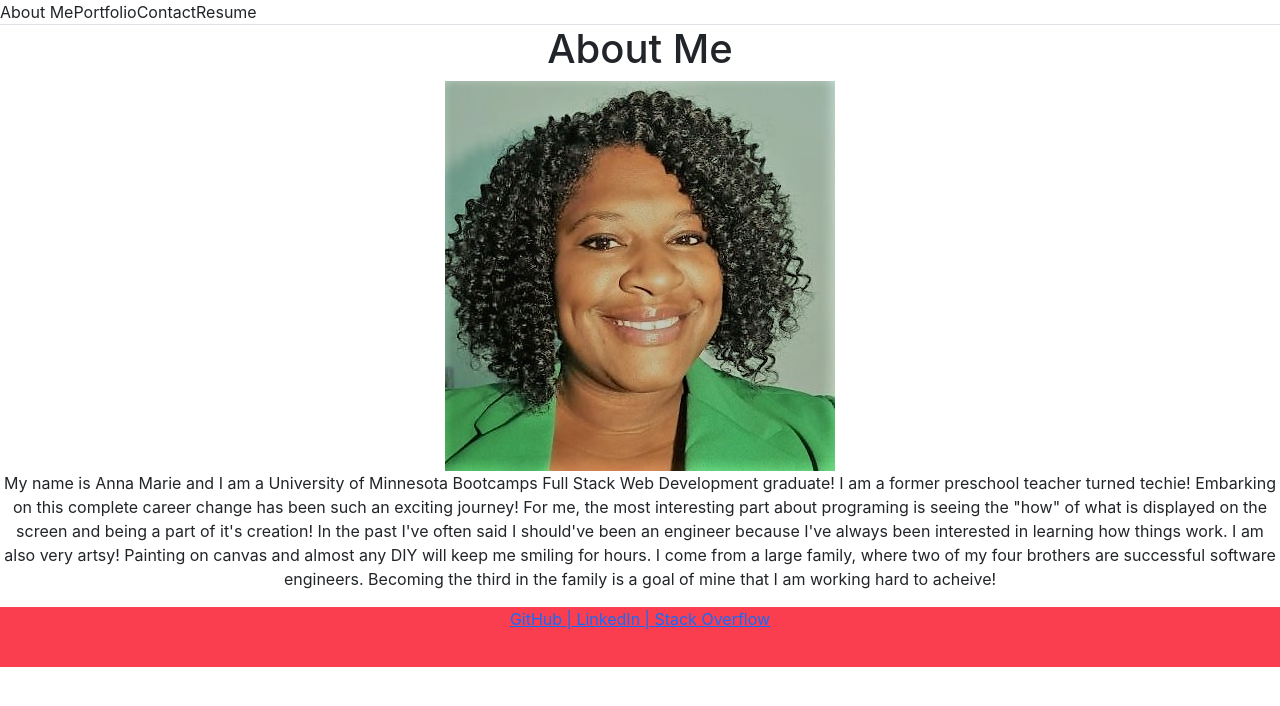
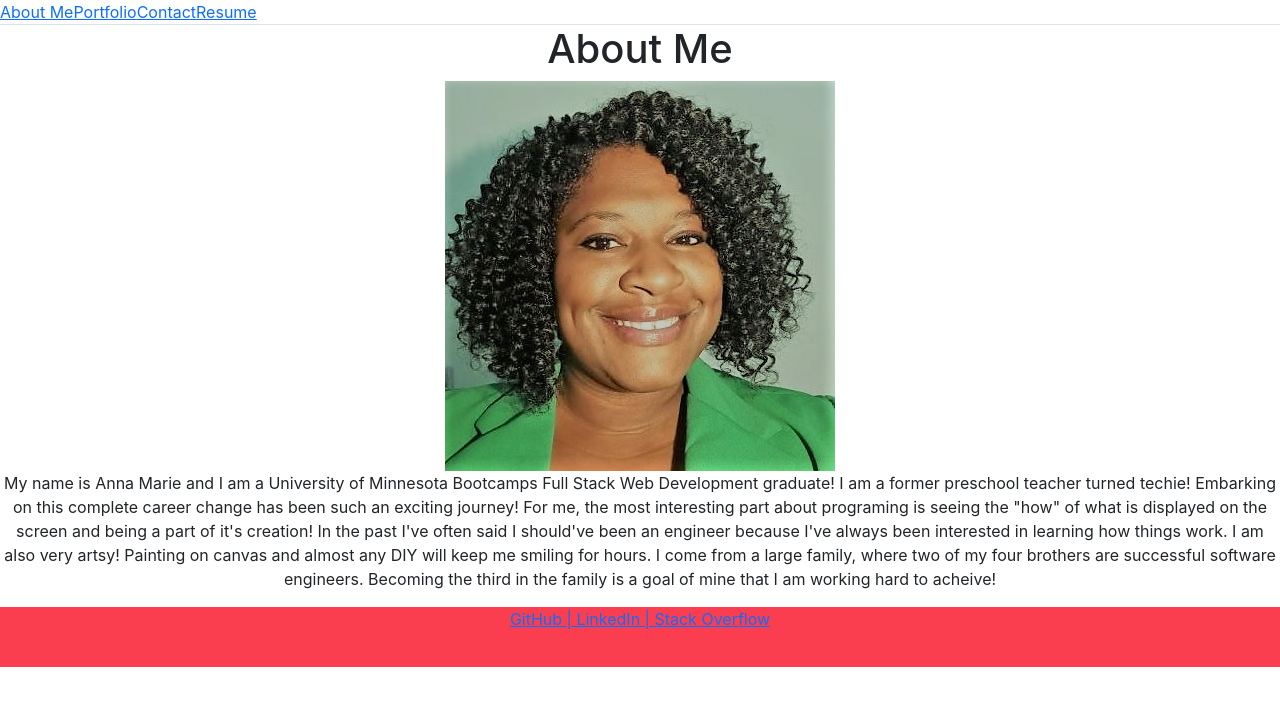
Before and after one commit to ampatte/snippets-of-annamarie, a React (Create React App) app: page / in a window 1280 px wide. Shown: the top 706 px of the page. Built offline with nearby package versions, Linux system fonts and the light colour scheme.

Commit message:
added href to highlight links

```diff
--- a/src/components/Nav.js
+++ b/src/components/Nav.js
@@ -4,19 +4,23 @@ function Nav({pages, currentPage, setCurrentPage}) {
     console.log(pages)
     return (
         <ul className="nav nav-tabs">
-            <li className="nav-item" onClick={() => setCurrentPage(pages[0].name)}>
+            <li className="nav-item">
+            <a href='#about' onClick={() => setCurrentPage('About')}>
                 About Me
-            </li>
-            <li className="nav-item" onClick={() => setCurrentPage(pages[1].name)}>
+            </a></li>
+            <li className="nav-item">
+            <a href='#portfolio' onClick={() => setCurrentPage(pages[1].name)}>
             Portfolio
 
-            </li>
-            <li className="nav-item" onClick={() => setCurrentPage(pages[2].name)}>
+            </a></li>
+            <li className="nav-item">
+            <a href='#contact' onClick={() => setCurrentPage(pages[2].name)}>
             Contact
-            </li>
-            <li className="nav-item" onClick={() => setCurrentPage(pages[3].name)}>
+            </a></li>
+            <li className="nav-item">
+            <a href='#resume' onClick={() => setCurrentPage(pages[3].name)}>
               Resume
-            </li>
+              </a></li>
         </ul>
 
     );
```
